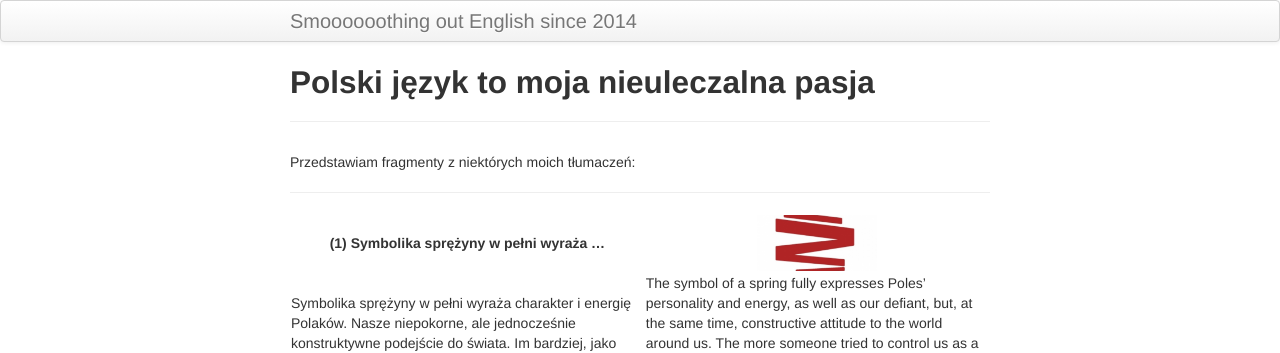
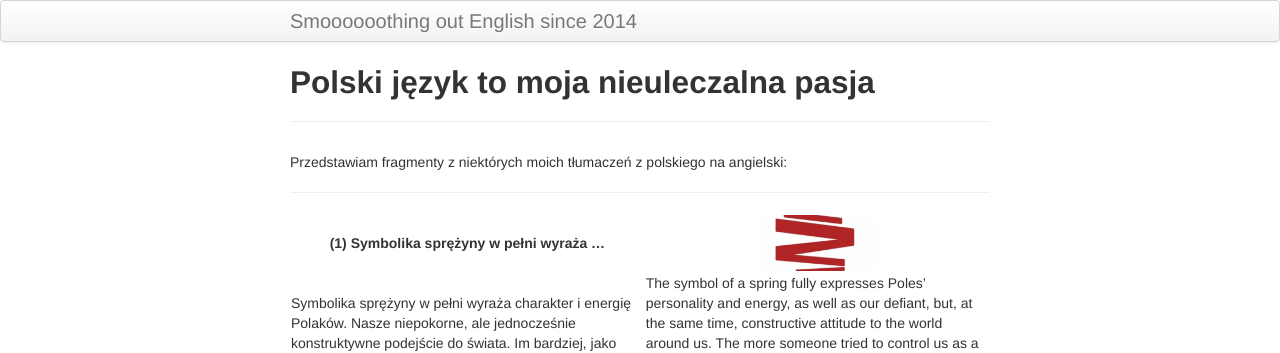
Before and after one commit to StephenEastham/StephenEastham.github.io, a Jekyll site: the page built from pages/probki.md, in a window 1280 px wide and 900 px high. Shown: the top 353 px of the window. Built offline with Jekyll 4.4.1, drawn with Linux system fonts in a browser that asks for light colours.

Commit message:
Update probki.md

```diff
--- a/pages/probki.md
+++ b/pages/probki.md
@@ -3,7 +3,7 @@ layout: page
 title: Polski język to moja nieuleczalna pasja
 description:
 ---
-Przedstawiam fragmenty z niektórych moich tłumaczeń:
+Przedstawiam fragmenty z niektórych moich tłumaczeń z polskiego na angielski:
 
 ---
 
```
